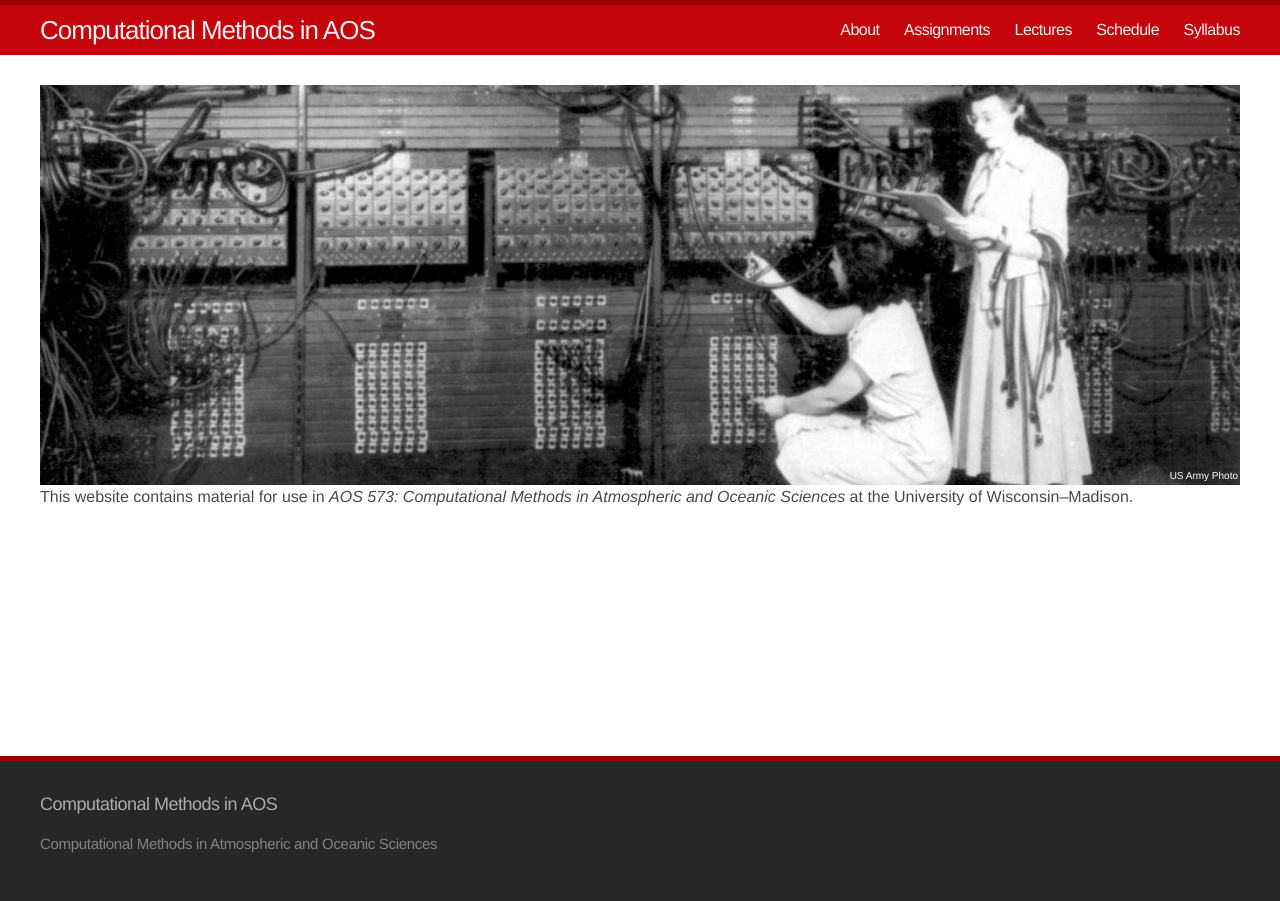
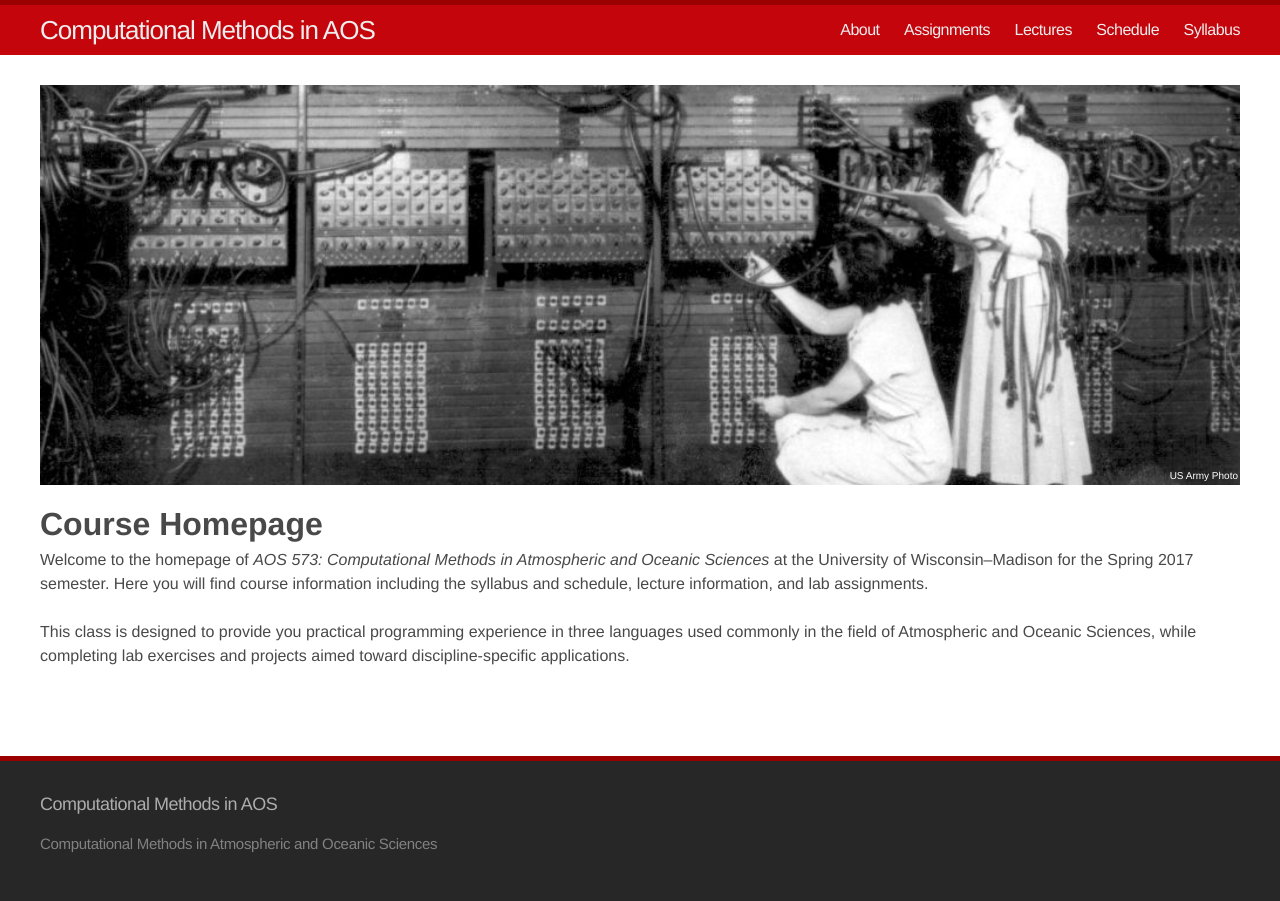
Before and after one commit to AOS573-2017/aos573-2017.github.io, a Jekyll site: the page built from index.md, in a window 1280 px wide. Built offline with Jekyll 4.4.1, drawn with Linux system fonts in a browser that asks for light colours.

Commit message:
Home additions, stop crawling

```diff
--- a/css/main.css
+++ b/css/main.css
@@ -170,7 +170,7 @@ a:visited { color: #047984; }
   right: 2px;
 }
 
-.home h1 { margin-bottom: 25px; }
+.home h1 { margin-top: 15px; }
 
 .posts { list-style-type: none; }
 
--- a/index.md
+++ b/index.md
@@ -5,6 +5,8 @@ layout: default
 <p>US Army Photo</p>
 </div>
 <div class="home">
-This website contains material for use in <i>AOS 573: Computational Methods in Atmospheric and Oceanic Sciences</i> at the University of Wisconsin&ndash;Madison.
-
+<h1>Course Homepage</h1>
+<p>Welcome to the homepage of <i>AOS 573: Computational Methods in Atmospheric and Oceanic Sciences</i> at the University of Wisconsin&ndash;Madison for the Spring 2017 semester. Here you will find course information including the syllabus and schedule, lecture information, and lab assignments.</p>
+<br />
+<p>This class is designed to provide you practical programming experience in three languages used commonly in the field of Atmospheric and Oceanic Sciences, while completing lab exercises and projects aimed toward discipline-specific applications.</p>
 </div>
--- /dev/null
+++ b/robots.txt
@@ -0,0 +1,2 @@
+User-agent: *
+Disallow: /
```
